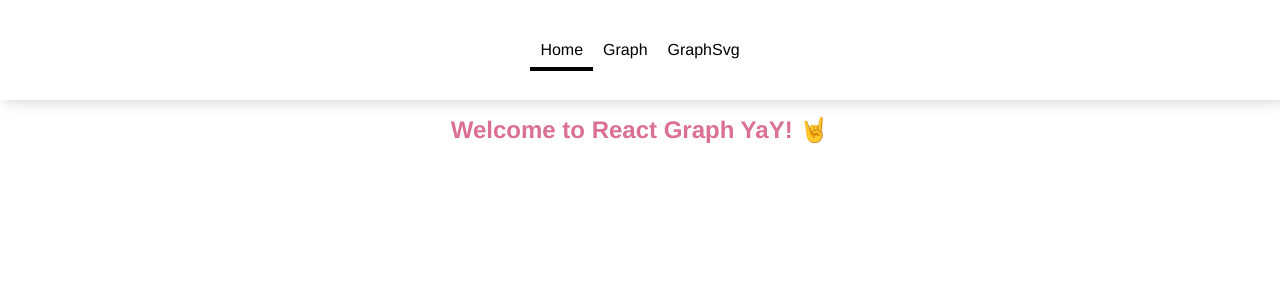
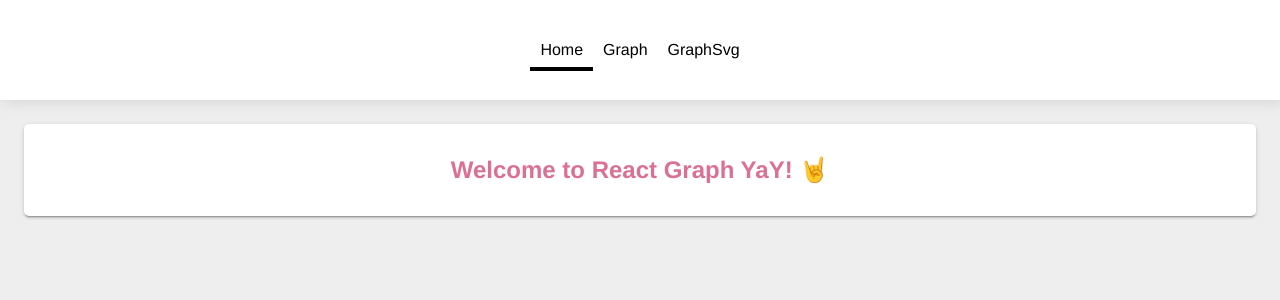
Before and after one commit to leofle/d3react, a React app: page / in a window 1280 px wide. Shown: the top 300 px of the page. Built offline with nearby package versions, Linux system fonts and the light colour scheme.

Commit message:
adding styles

```diff
--- a/src/components/Home/Home.js
+++ b/src/components/Home/Home.js
@@ -1,11 +1,11 @@
 import React from 'react'
-import {Container, Title} from '../../styles'
+import {Card, Title} from '../../styles'
 
 const Home = () => (
-  <Container>
+  <Card>
     <Title>
       Welcome to React Graph YaY! <span role="img" aria-label="hands doing horns">🤘</span>
     </Title>
-  </Container>
+  </Card>
 )
 export default Home;
--- a/src/index.scss
+++ b/src/index.scss
@@ -2,4 +2,5 @@ body {
   margin: 0;
   padding: 0;
   font-family: sans-serif;
+  background: #eeeeee;
 }
--- a/src/styles.js
+++ b/src/styles.js
@@ -18,4 +18,13 @@ const Title = styled.h1`
   color: palevioletred;
 `;
 
-export {Body, Container, Title};
+const Card = styled.div`
+	margin: 24px;
+	padding: 16px;
+	color: #757575;
+	border-radius: 5px;
+	background-color: #fff;
+	box-shadow: 0 2px 2px 0 rgba(0, 0, 0, 0.14), 0 1px 5px 0 rgba(0, 0, 0, 0.12), 0 3px 1px -2px rgba(0, 0, 0, 0.2);
+`;
+
+export {Body, Container, Title, Card};
```
